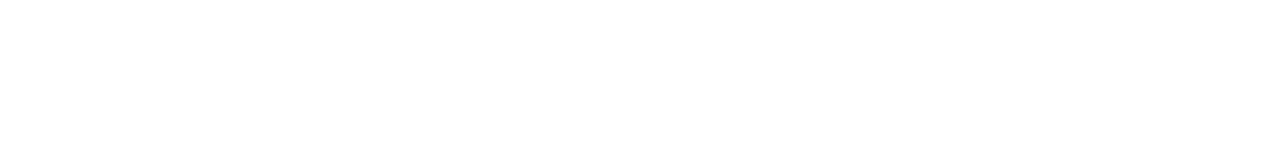
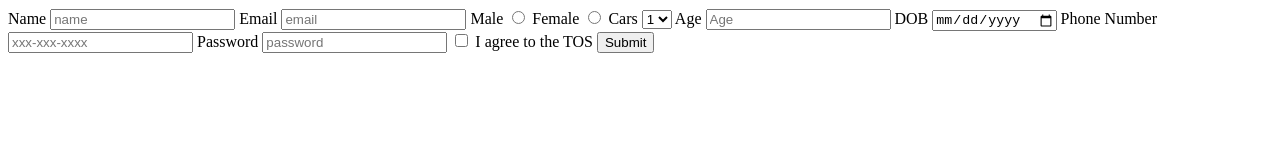
Before and after one commit to acciojob/signup-form-car-agarwalharsh2156, a website: page main.html in a window 1280 px wide. Drawn offline with Linux system fonts and the light colour scheme.

Commit message:
created a submission

```diff
--- a/main.html
+++ b/main.html
@@ -7,7 +7,32 @@
 </head>
 
 <body>
-	<!-- the entire body must be written by student -->
+	<form method="post" action="#">
+		<label for="name">Name</label>
+		<input type="text" id="name" placeholder="name" required>
+		<label for="email">Email</label>
+		<input type="email" id="email" placeholder="email" required>
+		<label for="gender_m">Male</label>
+			<input type="radio" id="gender_m" name="gender" required>
+		<label for="gender_f">Female</label>
+			<input type="radio" id="gender_f" name="gender" required>
+		<label for="cars">Cars</label>
+			<select id="cars" placeholder="Please select an option" required>
+				<option value="1">1</option>
+				<option value="2">2</option>
+				<option value="3">3</option>
+			</select>
+		<label for="age">Age</label>
+		<input type="number" id="age" placeholder="Age" required>
+		<label for="dob">DOB</label>
+		<input type="date" id="dob" required>
+		<label for="tel">Phone Number</label>
+		<input type="tel" id="tel" placeholder="xxx-xxx-xxxx">
+		<label for="password">Password</label>
+		<input type="password" id="password" placeholder="password" required>
+		<input type="checkbox" id="tos" required> <label for="tos">I agree to the TOS</label>
+		<input type="submit">
+	</form>
     <script type="text/javascript" src="./script.js">
 </script>
 
```
